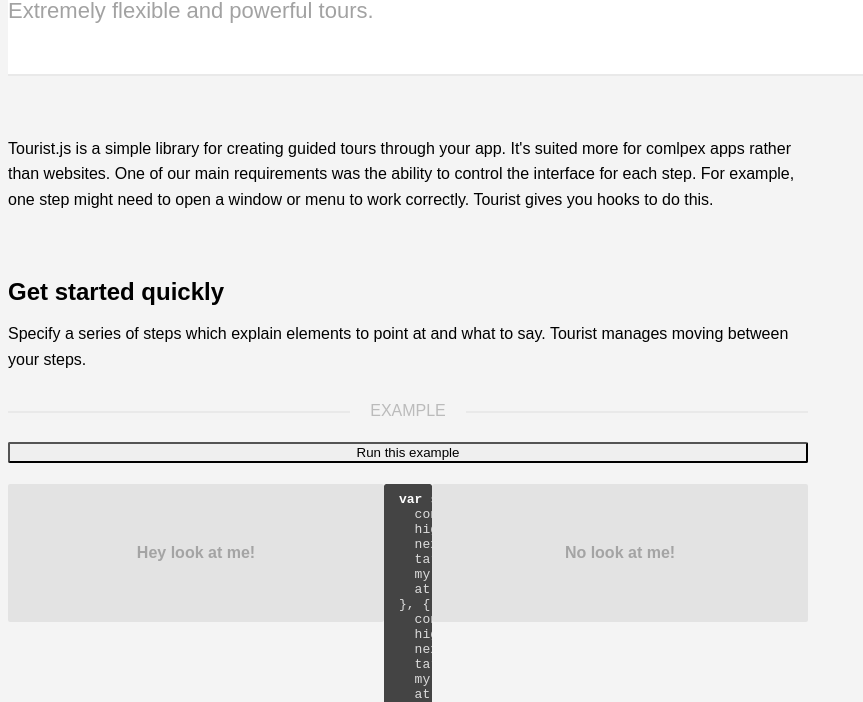
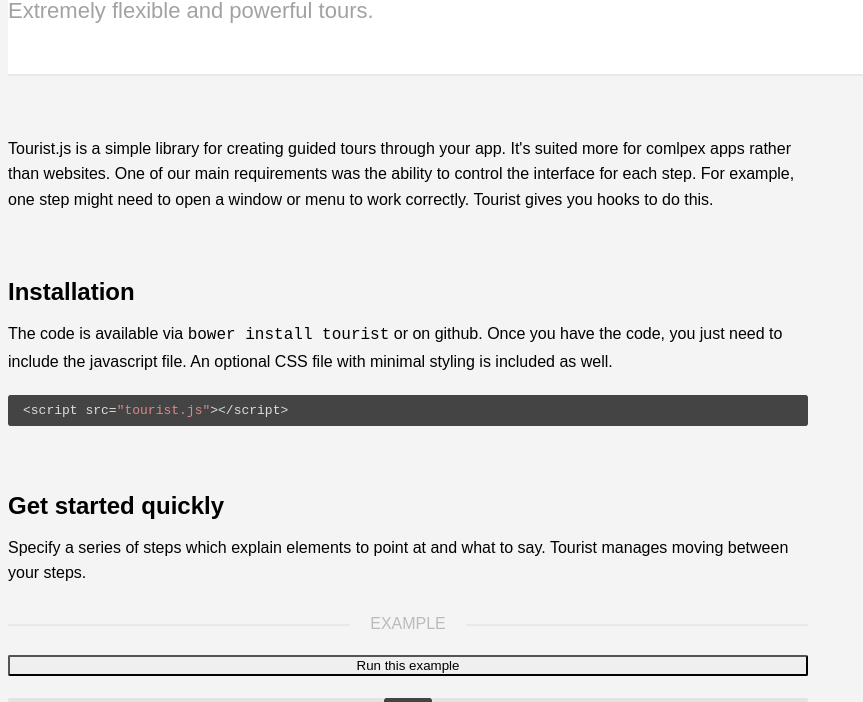
Before and after one commit to easelinc/tourist, a website: page examples/demo.html in a window 1280 px wide. Shown: the part 93-795 px from the top of the page, without its empty margins (0-863 px from the left). Drawn offline with Linux system fonts and the light colour scheme; some icons are missing.

```diff
--- a/examples/demo.html
+++ b/examples/demo.html
@@ -194,7 +194,7 @@
       var code = TOURS[fn]+'';
       var lines = code.trim().split('\n');
       var newfn = []
-      for(var i = 1; i < lines.length-1; i++)
+      for(var i = 1; i < lines.length-2; i++)
         newfn.push(lines[i].replace(/^      /, ''))
       code = newfn.join('\n');
       $('#'+fn+' pre code').text(code);
@@ -225,6 +225,14 @@
       </p>
     </section>
 
+
+    <section>
+      <h2>Installation</h2>
+
+      <p>The code is available via <code>bower install tourist</code> or on github. Once you have the code, you just need to include the javascript file. An optional CSS file with minimal styling is included as well.</p>
+
+      <pre><code>&lt;script src="tourist.js">&lt;/script></code></pre>
+    </section>
 
     <section>
       <div class="row-fluid" id="tour1">
@@ -288,6 +296,12 @@
       </div>
     </section>
 
+    <section>
+      <h2>Dependencies</h2>
+      <p>Tourist depends on Backbone and JQuery.</p>
+      <p>Tourist comes with the ability to use either <a href="http://twitter.github.io/bootstrap/javascript.html#popovers">Bootstrap popovers</a> or <a href="http://craigsworks.com/projects/qtip2/">QTip2</a> tips, so you'll need either Bootstrap CSS (only the CSS is necessary) or QTip2 installed. You can write your own connector if you'd like.</p>
+    </section>
+
   </div>
 </body>
 </html>
```
